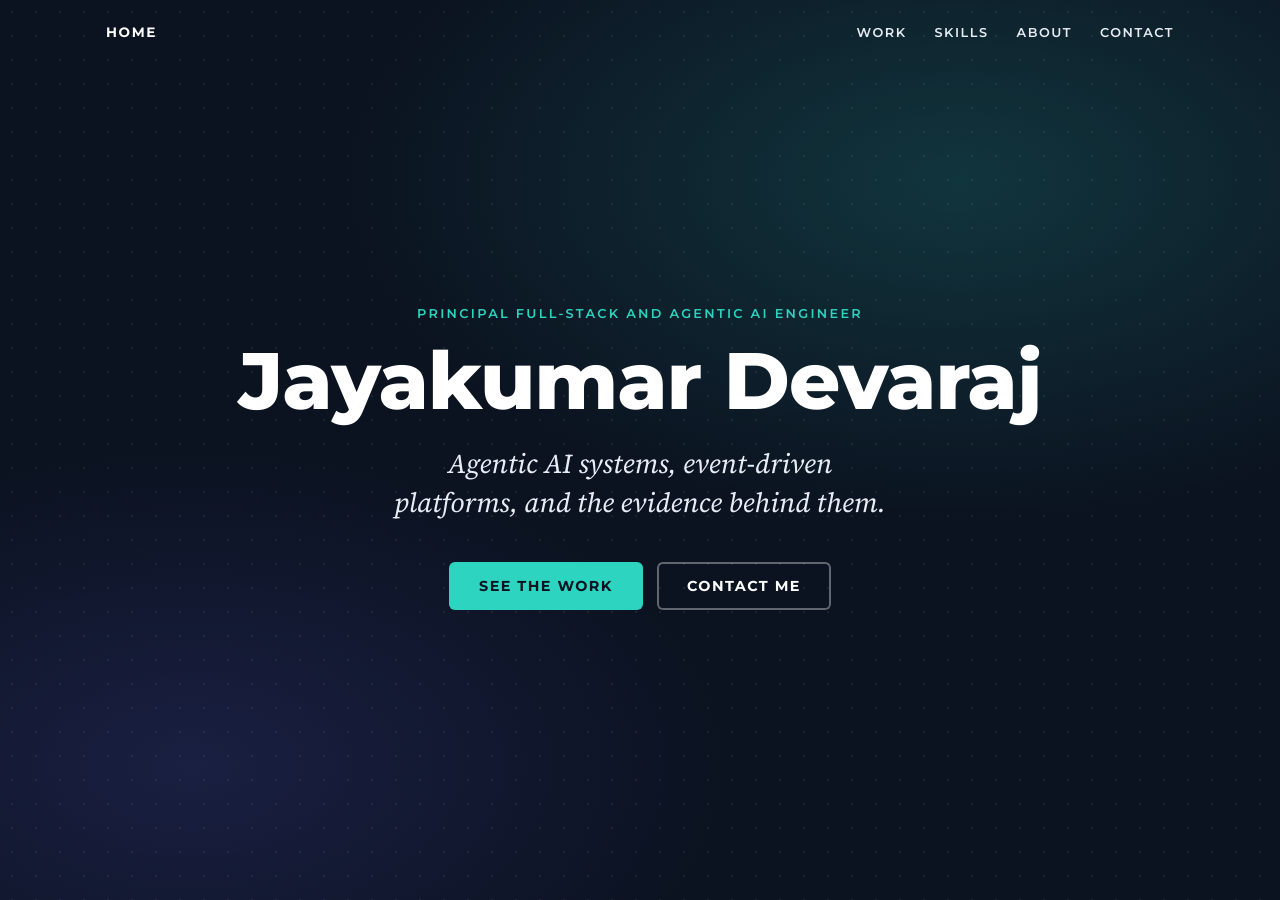
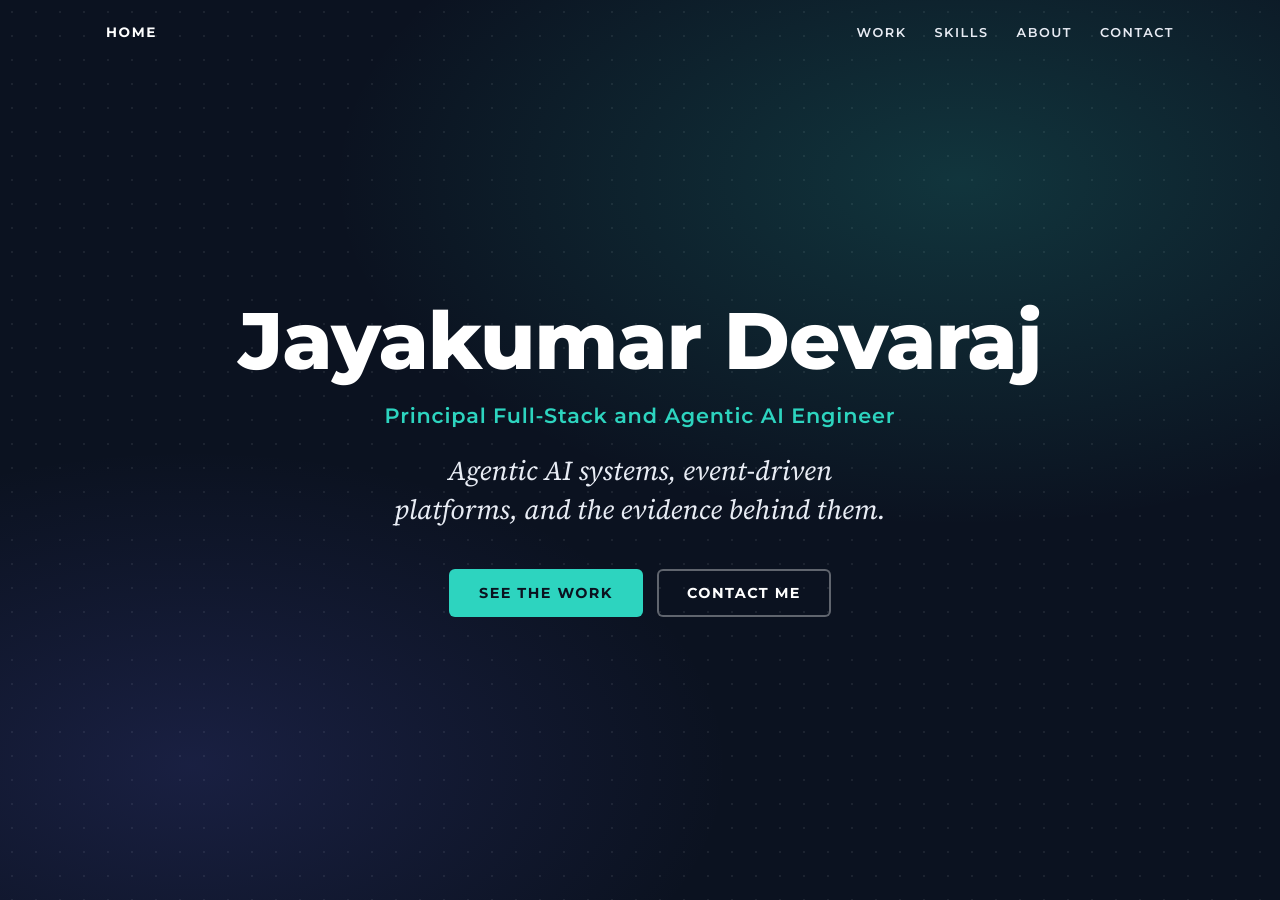
Before and after one commit to jayakumar-devaraj/jayakumar-devaraj.github.io, a Jekyll site: the page built from index.md, in a window 1280 px wide and 900 px high. Built offline with Jekyll 4.4.1, drawn with Linux system fonts in a browser that asks for light colours.

Commit message:
Put the name first in the hero, with the role as its subtitle

```diff
--- a/_layouts/home.html
+++ b/_layouts/home.html
@@ -3,8 +3,8 @@ layout: default
 ---
 <section class="hero">
   <div class="container hero-inner">
-    <p class="hero-eyebrow">{{ page.eyebrow }}</p>
     <h1 class="hero-name">{{ site.title }}</h1>
+    <p class="hero-role">{{ page.role }}</p>
     <p class="hero-tagline">{{ site.description }}</p>
     <div class="hero-actions">
       <a class="btn btn-primary" href="#work">See the work</a>
--- a/assets/css/site.css
+++ b/assets/css/site.css
@@ -71,9 +71,9 @@ a { color: var(--accent-ink); }
     var(--ink);
 }
 .hero-inner { padding-top: var(--nav-h); padding-bottom: 48px; }
-.hero-eyebrow {
-  margin: 0 0 18px;
-  font: 600 .8rem var(--heading); letter-spacing: .18em; text-transform: uppercase;
+.hero-role {
+  margin: 18px 0 0;
+  font: 600 clamp(1rem, 2.4vw, 1.3rem)/1.4 var(--heading); letter-spacing: .04em;
   color: var(--accent);
 }
 .hero-name {
--- a/index.md
+++ b/index.md
@@ -1,7 +1,7 @@
 ---
 layout: home
 title: Home
-eyebrow: Principal Full-Stack and Agentic AI Engineer
+role: Principal Full-Stack and Agentic AI Engineer
 location: Dallas–Fort Worth area
 ---
 
```
